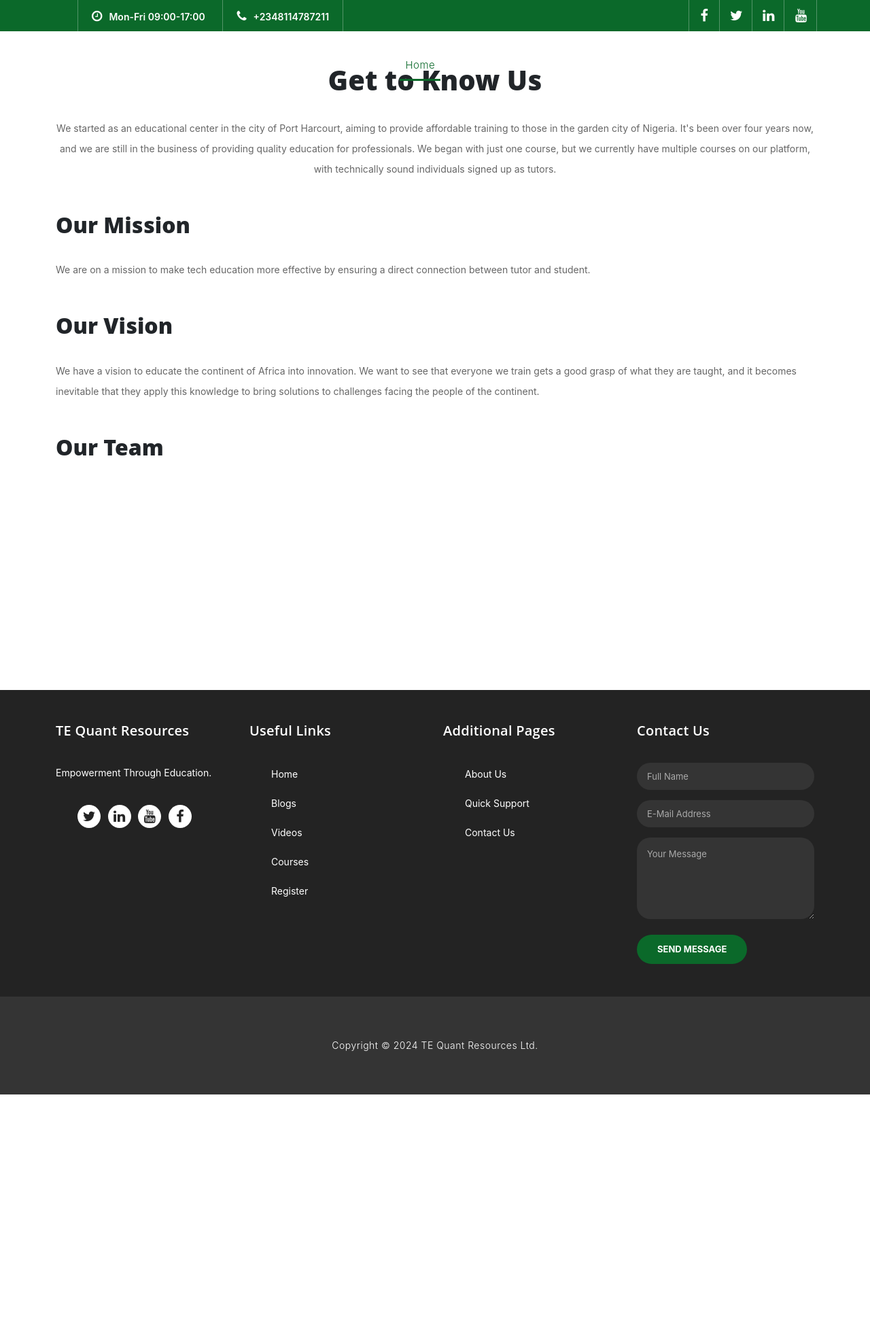
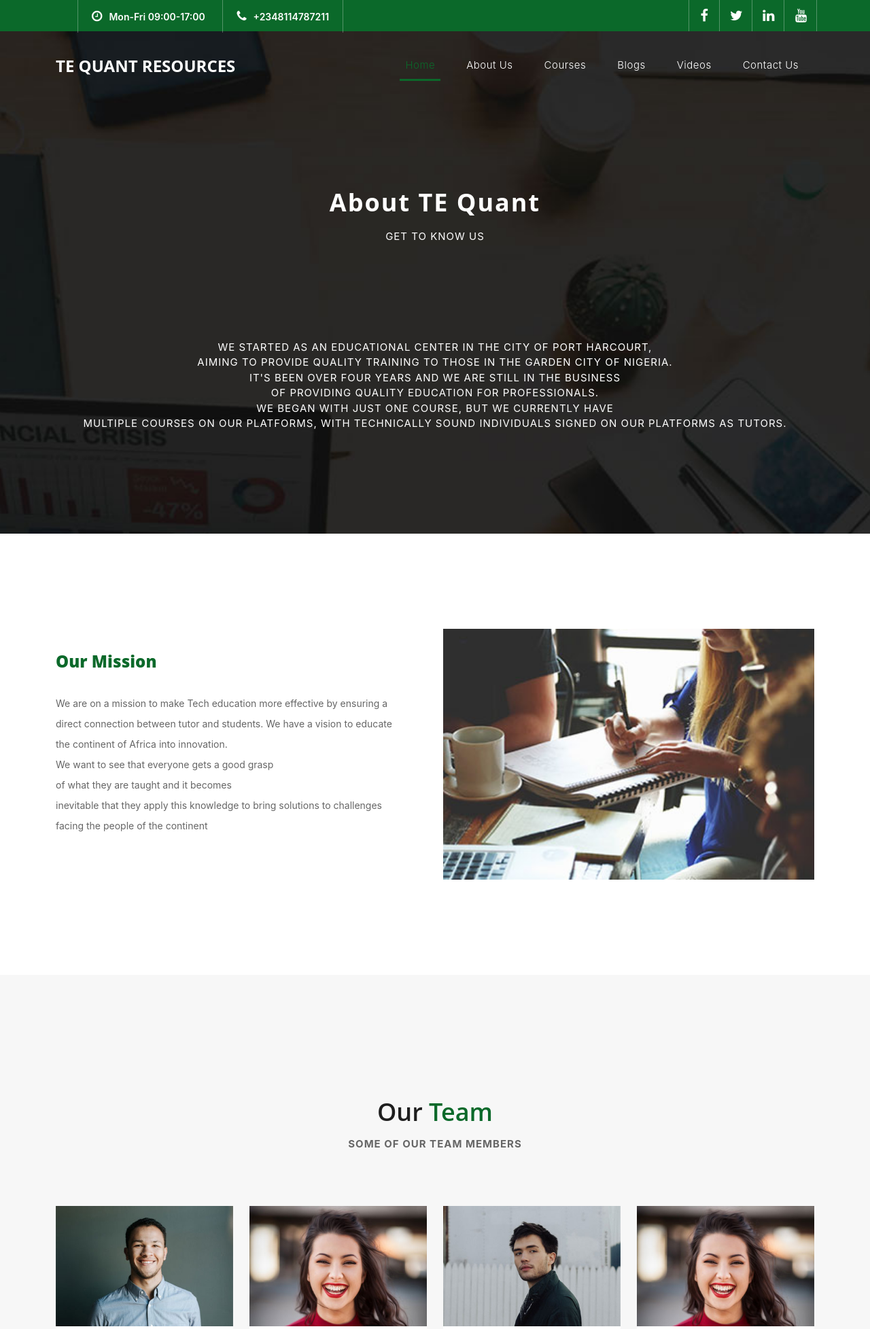
Before and after one commit to e-questtech/webproject2, a Flask app: page /about/ in a window 1280 px wide. Shown: the top 1955 px of the page at 68% size. Before the commit the page ends 1610 px from the top, so only its background shows below. Run offline with Flask 3, Linux system fonts and the light colour scheme; grey boxes labelled with a size stand in for pictures from a placeholder-image service; some libraries are stand-ins or nearby versions.

Commit message:
Update about.html

```diff
--- a/templates/about.html
+++ b/templates/about.html
@@ -1,80 +1,166 @@
 {% extends "base.html" %}
-
 {% block title %} About Us {% endblock %}
-
 {% block head %}
 {{ super() }}
-<!-- Custom CSS for loading effect -->
-<style>
-    .team-member {
-        opacity: 0;
-        transform: translateY(20px);
-        transition: opacity 0.5s ease, transform 0.5s ease;
-    }
-    .team-member.loaded {
-        opacity: 1;
-        transform: translateY(0);
-    }
-</style>
 {% endblock %}
+{% block content %}
+<body>
+    <!-- Page Content -->
+    <div class="page-heading header-text">
+        <div class="container">
+            <div class="row">
+                <div class="col-md-12">
+                    <h1>About TE Quant</h1>
+                    <span>Get to Know Us</span>
+                    <div class="more-info about-info right-content">
+                        <div class="container">
+                                <span>We started as an educational center in the city of Port Harcourt, <br>
+                                    aiming to provide quality training to those in the garden city of Nigeria. <br>It's been over four
+                                    years and we are still in the business<br>
+                                    of providing quality education for professionals.<br> We began with just one course, but we
+                                    currently have <br>
+                                    multiple courses on our Platforms, with technically sound individuals signed on our platforms as
+                                    tutors. </span>
 
-{% block content %}
-<div class="container mt-5">
-    <h1 class="text-center">Get to Know Us</h1>
-    <p class="text-center">
-        We started as an educational center in the city of Port Harcourt, aiming to provide affordable training to those in the garden city of Nigeria.
-        It's been over four years now, and we are still in the business of providing quality education for professionals.
-        We began with just one course, but we currently have multiple courses on our platform, with technically sound individuals signed up as tutors.
-    </p>
-
-    <h2 class="mt-5">Our Mission</h2>
-    <p>
-        We are on a mission to make tech education more effective by ensuring a direct connection between tutor and student.
-    </p>
-
-    <h2 class="mt-5">Our Vision</h2>
-    <p>
-        We have a vision to educate the continent of Africa into innovation. We want to see that everyone we train gets a good grasp of what they are taught,
-        and it becomes inevitable that they apply this knowledge to bring solutions to challenges facing the people of the continent.
-    </p>
-
-    <h2 class="mt-5">Our Team</h2>
-    <div class="row">
-        <div class="col-md-3">
-            <div class="team-member" id="member1">
-                <img src="path/to/nikson.jpg" alt="Nikson Kejeh" class="img-fluid rounded-circle mb-3">
-                <h5>Nikson Kejeh</h5>
-                <p>Chief Operating Officer</p>
-            </div>
-        </div>
-        <div class="col-md-3">
-            <div class="team-member" id="member2">
-                <img src="path/to/ezinne.jpg" alt="Ezinne Kalu" class="img-fluid rounded-circle mb-3">
-                <h5>Ezinne Kalu</h5>
-                <p>Community Manager</p>
-            </div>
-        </div>
-        <div class="col-md-3">
-            <div class="team-member" id="member3">
-                <img src="path/to/osamuyi.jpg" alt="Osamuyi Osaghae" class="img-fluid rounded-circle mb-3">
-                <h5>Osamuyi Osaghae</h5>
-                <p>Digital Marketer</p>
-            </div>
-        </div>
-        <div class="col-md-3">
-            <div class="team-member" id="member4">
-                <img src="path/to/oghenetega.jpg" alt="Oghenetega Stanley" class="img-fluid rounded-circle mb-3">
-                <h5>Oghenetega Stanley</h5>
-                <p>Graphics Designer</p>
+                        </div>
+                    </div>
+                </div>
             </div>
         </div>
     </div>
-</div>
 
+    <div class="more-info about-info">
+        <div class="container">
+            <div class="row">
+                <div class="col-md-12">
+                    <div class="more-info-content">
+                        <div class="row">
+                            <div class="col-md-6 align-self-center">
+                                <div class="right-content">
+                                    <h4><em>Our Mission</em></h4>
+                                    <p>We are on a mission to make Tech education more effective by ensuring a direct connection between tutor and students.
+                                        We have a vision to educate the continent of Africa into innovation.<br> We want to see that everyone gets a good grasp<br>
+                                        of what they are taught and it becomes <br>inevitable that they apply this knowledge to bring solutions to challenges<br> facing the people of the continent
+                                    </p>
+                                </div>
+                            </div>
+                            <div class="col-md-6">
+                                <div class="left-image">
+                                    <img src="{{url_for('static', filename = '/images/service_02.jpg')}}" alt="">
+                                </div>
+                            </div>
+                        </div>
+                    </div>
+                </div>
+            </div>
+        </div>
+    </div>
+
+    <div class="team">
+        <div class="container">
+            <div class="row">
+                <div class="col-md-12">
+                    <div class="section-heading">
+                        <h2>Our <em>Team</em></h2>
+                        <span>Some of our Team members</span>
+                    </div>
+                </div>
+                <div class="col-md-3">
+                    <div class="team-item">
+                        <img src="{{url_for('static', filename = '/images/team_01.jpg')}}" alt="">
+                        <div class="down-content">
+                            <h4>Nikson Kejeh</h4>
+                            <span>Chief Operating Officer</span>
+                        </div>
+                    </div>
+                </div>
+                <div class="col-md-3">
+                    <div class="team-item">
+                        <img src="{{url_for('static', filename = '/images/team_02.jpg')}}" alt="">
+                        <div class="down-content">
+                            <h4>Faith Dan-Elebiga</h4>
+                            <span>Community Manager</span>
+
+                        </div>
+                    </div>
+                </div>
+                <div class="col-md-3">
+                    <div class="team-item">
+                        <img src="{{url_for('static', filename = '/images/team_03.jpg')}}" alt="">
+                        <div class="down-content">
+                            <h4>Osamuyi Osaghae</h4>
+                            <span>Digital Marketer</span>
+                        </div>
+                    </div>
+                </div>
+                <div class="col-md-3">
+                    <div class="team-item">
+                        <img src="{{url_for('static', filename = '/images/team_02.jpg')}}" alt="">
+                        <div class="down-content">
+                            <h4>Oghenetega Stanley</h4>
+                            <span>Graphics Designer</span>
+
+                        </div>
+                    </div>
+                </div>
+            </div>
+        </div>
+    </div>
+
+
+    <div class="testimonials">
+        <div class="container">
+          <div class="row">
+            <div class="col-md-12">
+              <div class="section-heading">
+                <h2>What they say <em>about us</em></h2>
+                <span>testimonials from our past students</span>
+              </div>
+            </div>
+            <div class="col-md-12">
+              <div class="owl-testimonials owl-carousel">
+
+                <div class="testimonial-item">
+                  <div class="inner-content">
+                    <h4>Chioma J Okorie</h4>
+                    <p>"Transitioning from Law to Tech wasn't <br>an easy task. I expected it to be difficult, <br>but my tutors here at TE Quant made <br>the basics easy to understand."</p>
+                  </div>
+                  <img src="http://placehold.it/60x60" alt="">
+                </div>
+
+                <div class="testimonial-item">
+                  <div class="inner-content">
+                    <h4>Lawrence Ameh</h4>
+                    <p>"As a computer scientist, I decided to advance my career by pursuing a degree in Data Science<br> and TE Quant provided the quality education which has helped me enroll for a master's program <br> here in the UK."</p>
+                  </div>
+                  <img src="http://placehold.it/60x60" alt="">
+                </div>
+
+                <div class="testimonial-item">
+                  <div class="inner-content">
+                    <h4>Daniel Michael-Akhere</h4>
+                    <p>"I started a program with TE Quant to study <br> data analysis, and for someone who is moving from
+                      operational management to <br> core data analytics,the experience has been beautiful<br> as learning
+                      is made easy with their teaching methodology and instructors. <br> I strongly recommend anyone serious about taking a career path in technology."</p>
+                  </div>
+                  <img src="http://placehold.it/60x60" alt="">
+                </div>
+
+                <div class="testimonial-item">
+                  <div class="inner-content">
+                    <h4>Joshua Kema</h4>
+                    <span>Marketing Head</span>
+                    <p>"My learning experience at TE Quant was one-of-a-kind. I learned things i found<br> difficult to learn on platforms like Youtube.<br> I also got to learn Python Programming <br>and I was also able to create a calculator all by myself."</p>
+                  </div>
+                  <img src="http://placehold.it/60x60" alt="">
+                </div>
+
+              </div>
+            </div>
+          </div>
+        </div>
+      </div>
+
+
+</body>
 {% endblock %}
-
-{% block scripts %}
-{{ super() }}
-<!-- Link to the external JavaScript file -->
-<script src="{{ url_for('static', filename='js/about.js') }}"></script>
-{% endblock %}
```
